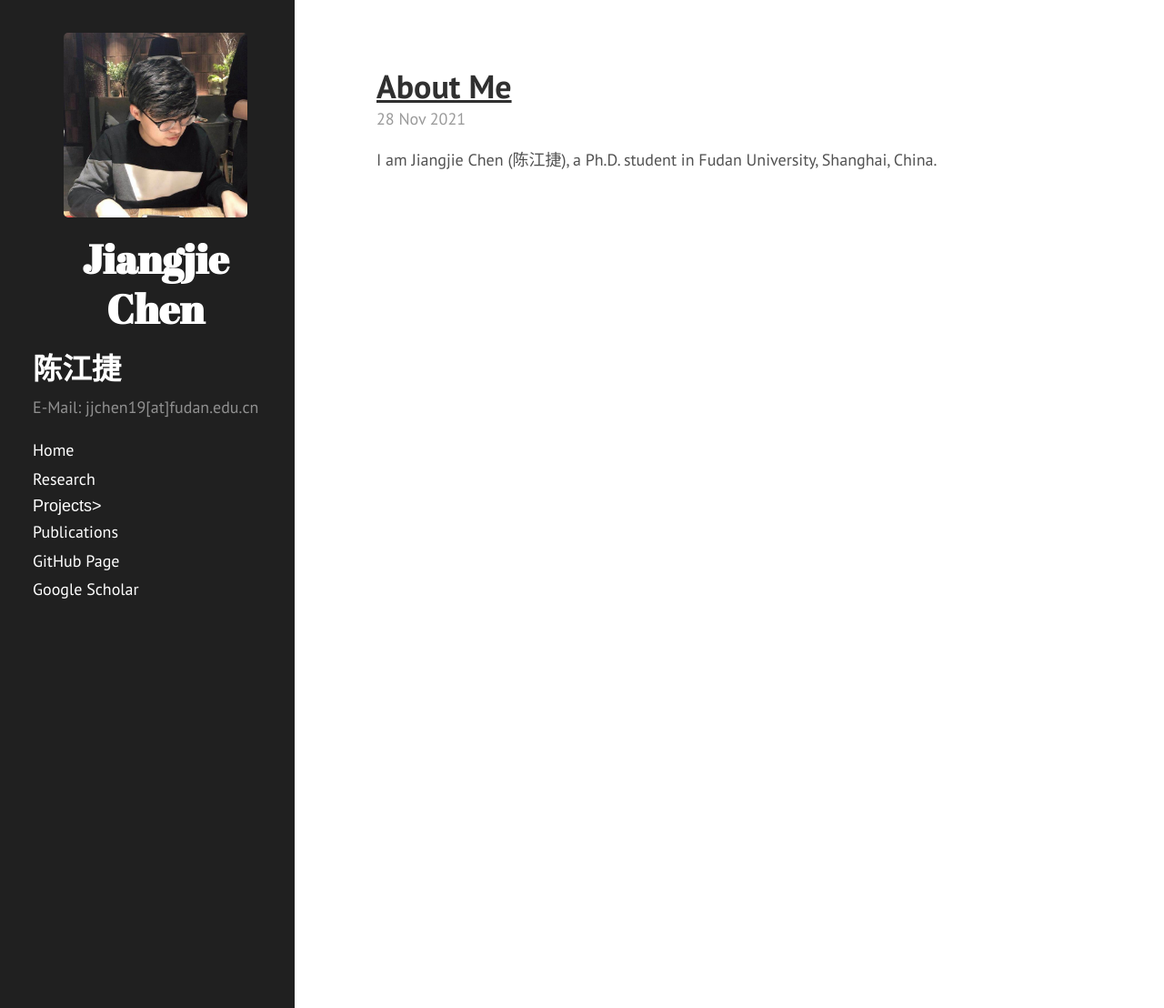
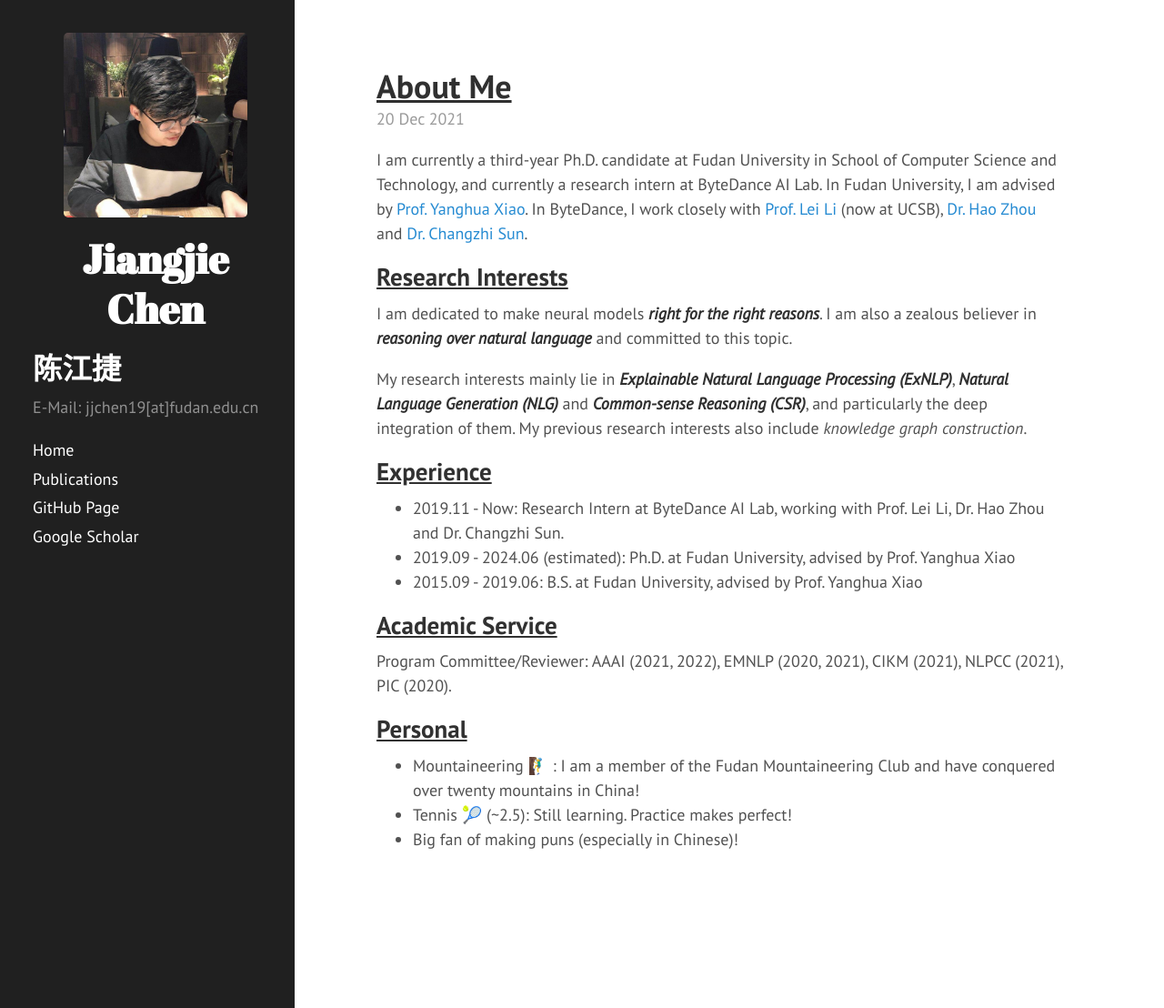
Before and after one commit to jiangjiechen/jiangjiechen.github.io, a Jekyll site: the page built from index.html, in a window 1280 px wide and 1108 px high. Shown: the whole window at 91% size. Built offline with Jekyll 4.4.1, drawn with Linux system fonts in a browser that asks for light colours; the list of posts is cut into pages by our own code.

Commit message:
update pub & init about me

```diff
--- a/_config.yml
+++ b/_config.yml
@@ -13,7 +13,7 @@ tagline:          'Homepage'
 description:      "Ph.D. student@Fudan University"
 email:            "E-Mail: jjchen19[at]fudan.edu.cn"
 url:              https://jiangjiechen.github.io/
-baseurl:          https://jiangjiechen.github.io/
+baseurl:          ""
 
 author:
   name:
--- a/_includes/head.html
+++ b/_includes/head.html
@@ -15,9 +15,9 @@
   </title>
 
   <!-- CSS -->
-  <link rel="stylesheet" href="{{ site.baseurl }}public/css/poole.css">
-  <link rel="stylesheet" href="{{ site.baseurl }}public/css/syntax.css">
-  <link rel="stylesheet" href="{{ site.baseurl }}public/css/hyde.css">
+  <link rel="stylesheet" href="{{ site.baseurl }}/public/css/poole.css">
+  <link rel="stylesheet" href="{{ site.baseurl }}/public/css/syntax.css">
+  <link rel="stylesheet" href="{{ site.baseurl }}/public/css/hyde.css">
   <link rel="stylesheet" href="http://fonts.googleapis.com/css?family=PT+Sans:400,400italic,700|Abril+Fatface">
 
   <!-- Icons -->
--- a/_includes/sidebar.html
+++ b/_includes/sidebar.html
@@ -5,7 +5,7 @@
         <div class="sidebar-about">
             <h1>
                 <a href="{{ site.baseurl }}">
-                    <img src="{{ site.baseurl }}public/logo.png" alt="logo.png" style="width: 75%">
+                    <img src="{{ site.baseurl }}/public/logo.png" alt="logo.png" style="width: 75%">
                 </a>
                 <p href="{{ site.baseurl }}" style="text-align: center">
                     {{ site.title }}
@@ -16,26 +16,26 @@
         </div>
 
         <nav class="sidebar-nav">
-            <a class="sidebar-nav-item{% if page.url == site.baseurl %} active{% endif %}" href="{{ site.baseurl }}">Home</a>
+            <a class="sidebar-nav-item{% if page.url == site.baseurl %} active{% endif %}" href="{{ site.baseurl }}/index/">Home</a>
 
 
             <!-- use the below command to add new pages to the sidebar. Example:
             <a class="sidebar-nav-item" href="{{ site.baseurl }}page">name for the page</a>
             -->
 
-            <a class="sidebar-nav-item" href="{{ site.baseurl }}research/">Research</a>
 
             <!--Bellow command adds dropright menu to the sidebar-->
 
-            <div class="dropdown">
-                <button class="dropbtn" style="text-align:left;font-size:18px">Projects></button>
-                <div class="dropdown-content">
-                    <a href="{{ site.baseurl }}projects/loren/">LOREN</a>
-                    <a href="{{ site.baseurl }}projects/educat/">EDUCAT</a>
-                </div>
-            </div>
+<!--            <div class="dropdown">-->
+<!--                <button class="dropbtn" style="text-align:left;font-size:18px">Projects></button>-->
+<!--                <div class="dropdown-content">-->
+<!--                    <a href="{{ site.baseurl }}/projects/loren/">LOREN</a>-->
+<!--                    <a href="{{ site.baseurl }}/projects/educat/">EDUCAT</a>-->
+<!--                </div>-->
+<!--            </div>-->
 
-            <a class="sidebar-nav-item" href="{{ site.baseurl }}publications/">Publications</a>
+            <a class="sidebar-nav-item" href="{{ site.baseurl }}/publications/">Publications</a>
+<!--            <a class="sidebar-nav-item" href="{{ site.baseurl }}/team/">Team Members</a>-->
             <a class="sidebar-nav-item" href="https://github.com/jiangjiechen">GitHub Page</a>
             <a class="sidebar-nav-item" href="https://scholar.google.com.hk/citations?hl=en&user=XarNs8oAAAAJ">Google
                 Scholar</a>
--- a/_posts/2021-11-28-About Me.md
+++ /dev/null
@@ -1,6 +0,0 @@
----
-layout: post
-title: About Me
----
-
-I am Jiangjie Chen (陈江捷), a Ph.D. student in Fudan University, Shanghai, China.
--- /dev/null
+++ b/_posts/2021-12-20-About Me.md
@@ -0,0 +1,29 @@
+---
+layout: post
+title: About Me
+---
+
+I am currently a third-year Ph.D. candidate at Fudan University in School of Computer Science and Technology, and currently a research intern at ByteDance AI Lab. In Fudan University, I am advised by [Prof. Yanghua Xiao](http://kw.fudan.edu.cn). In ByteDance, I work closely with [Prof. Lei Li](https://lileicc.github.io) (now at UCSB), [Dr. Hao Zhou](https://zhouh.github.io) and [Dr. Changzhi Sun](https://www.czsun.site).
+
+## Research Interests
+
+I am dedicated to make neural models ***right for the right reasons***. I am also a zealous believer in ***reasoning over natural language*** and committed to this topic.
+
+My research interests mainly lie in ***Explainable Natural Language Processing (ExNLP)***, ***Natural Language Generation (NLG)*** and ***Common-sense Reasoning (CSR)***, and particularly the deep integration of them. My previous research interests also include *knowledge graph construction*.
+
+
+## Experience
+
+- 2019.11 - Now: Research Intern at ByteDance AI Lab, working with Prof. Lei Li, Dr. Hao Zhou and Dr. Changzhi Sun.
+- 2019.09 - 2024.06 (estimated): Ph.D. at Fudan University, advised by Prof. Yanghua Xiao
+- 2015.09 - 2019.06: B.S. at Fudan University, advised by Prof. Yanghua Xiao
+
+## Academic Service
+
+Program Committee/Reviewer: AAAI (2021, 2022), EMNLP (2020, 2021), CIKM (2021), NLPCC (2021), PIC (2020).
+
+## Personal
+
+- Mountaineering 🧗‍♂️ : I am a member of the Fudan Mountaineering Club and have conquered over twenty mountains in China!
+- Tennis 🎾 (~2.5): Still learning. Practice makes perfect!
+- Big fan of making puns (especially in Chinese)!
--- a/public/css/poole.css
+++ b/public/css/poole.css
@@ -78,10 +78,9 @@ a strong {
   color: inherit;
 }
 /* `:focus` is linked to `:hover` for basic accessibility */
-a:hover {
-  background-color: #268bd2;
-}
+a:hover,
 a:focus {
+  color: #268bd2;
   text-decoration: underline;
 }
 
--- a/publications.md
+++ b/publications.md
@@ -4,12 +4,27 @@ title: Publications
 ---
 
 
-- \**NEW!*\* **Diversified Query Generation Guided with Knowledge Graph**,
+- **<font color=red>[NEW!]</font>** <a class="conf" target="_blank" href="https://arxiv.org/abs/2012.13577">**LOREN: Logic-Regularized Reasoning for Interpretable Fact Verification**</a> (pre-print),
+**Jiangjie Chen**, Qiaoben Bao, Changzhi Sun, Xinbo Zhang, Jiaze Chen, Hao Zhou, Yanghua Xiao, Lei Li.
+In *The 36th AAAI Conference on Artificial Intelligence (**AAAI**)*, 2022.
+<button type="button" class="button button1"><a class="conf" target="_blank" href="https://arxiv.org/abs/2012.13577">PDF</a></button>
+<button type="button" class="button button2"><a class="conf" target="_blank" href="https://github.com/jiangjiechen/LOREN/">Code</a></button>
+<button type="button" class="button button3"><a class="conf" target="_blank" href="https://huggingface.co/spaces/Jiangjie/loren-fact-checking">Demo</a></button>
+
+
+- **<font color=red>[NEW!]</font>** <a class="conf" target="_blank" href="https://arxiv.org/abs/2112.05417">**Unsupervised Editing for Counterfactual Stories**</a> (pre-print),
+**Jiangjie Chen**, Chun Gan, Sijie Cheng, Hao Zhou, Yanghua Xiao, Lei Li.
+In *The 36th AAAI Conference on Artificial Intelligence (**AAAI**)*, 2022.
+<button type="button" class="button button1"><a class="conf" target="_blank" href="https://arxiv.org/abs/2112.05417">PDF</a></button>
+<button type="button" class="button button2"><a class="conf" target="_blank" href="https://github.com/jiangjiechen/EDUCAT/">Code</a></button>
+
+
+- **<font color=red>[NEW!]</font>** **Diversified Query Generation Guided with Knowledge Graph** (coming soon),
 Xinyao Shen, **Jiangjie Chen**, Jiaze Chen, Chun Zeng, Yanghua Xiao.
 In *The 15th ACM International Conference on Web Search and Data Mining (**WSDM**)*, 2022.
 
 
-- \**NEW!*\* **Harvesting More Answer Spans from Paragraphs beyond Annotation**,
+- **<font color=red>[NEW!]</font>** **Harvesting More Answer Spans from Paragraphs beyond Annotation** (coming soon),
 Qiaoben Bao, **Jiangjie Chen**, Linfang Liu, Jiaqing Liang, Jingping Liu, Yanghua Xiao.
 In *The 15th ACM International Conference on Web Search and Data Mining (**WSDM**)*, 2022.
 
--- /dev/null
+++ b/team.md
@@ -0,0 +1,21 @@
+---
+layout: page
+title: Team Members
+---
+
+
+I am very fortunate and grateful to be entrusted by Prof. Yanghua Xiao to lead a research team in [Knowledge Works](http://kw.fudan.edu.cn) lab at Fudan University.
+They are good team members and also my good friends. They are:
+
+- Xinyao Shen (third-year master student at Fudan University)
+- Shineng Fang (third-year master student at Fudan University)
+- Qiaoben Bao (third-year master student at Fudan University)
+- Chun Zeng (second-year master student at Fudan University)
+- Tianyi Zhuang (second-year master student at Fudan University)
+- Rui Xu (first-year master student at Fudan University)
+- Wei Shi (undergraduate at South China University of Technology)
+- Shuang Li (undergraduate at Fudan University)
+- Bing Xue (undergraduate at Fudan University)
+- Ziyi Gao (undergraduate at Fudan University)
+- Ziquan Fu (previous research intern at KW Lab, now an NLP engineer at Brain Technologies)
+- The list goes on.
```
Also changed, not shown: other parts of publications.md (+2 -3 lines), research.md (deleted, +0 -6 lines), README.md, 1 other file.
